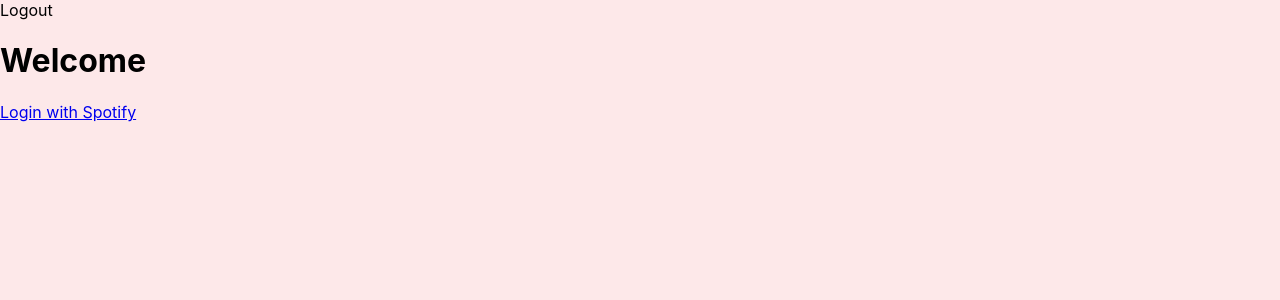
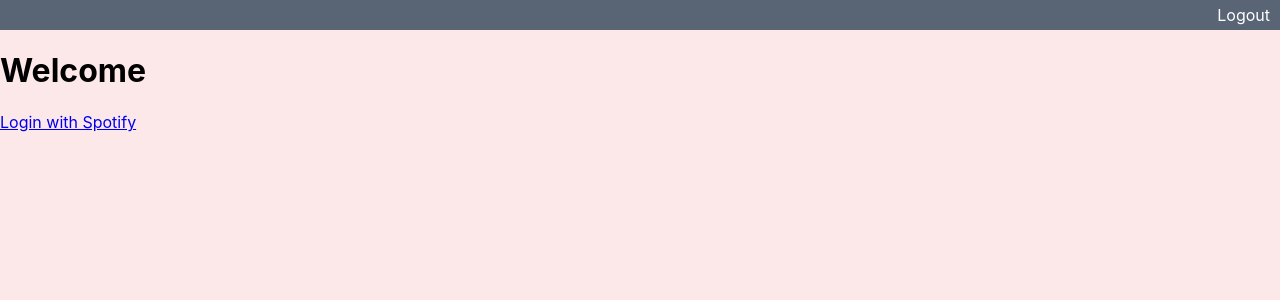
Before and after one commit to ahoch10/setlist-onboarding-project, a React (Create React App) app in the folder client/: page / in a window 1280 px wide. Shown: the top 300 px of the page. Built offline with nearby package versions, Linux system fonts and the light colour scheme; no server answers.

Commit message:
added styling for navbar

```diff
--- a/client/src/index.css
+++ b/client/src/index.css
@@ -73,3 +73,17 @@ button {
   border-radius: 2px;
   border: 0px;
 }
+
+.navbar {
+  height: 30px;
+  background-color: #596475;
+  color: white;
+  display: flex;
+  justify-content: flex-end;
+  align-items: center;
+}
+
+.logout{
+  margin-right: 10px;
+  cursor: pointer;
+}
```
